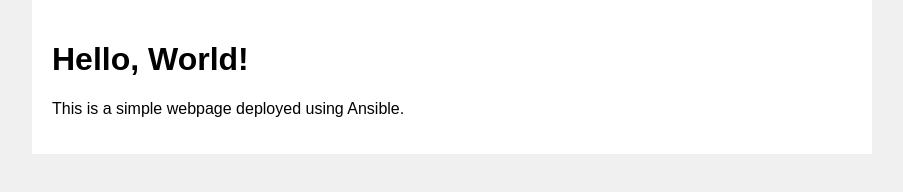
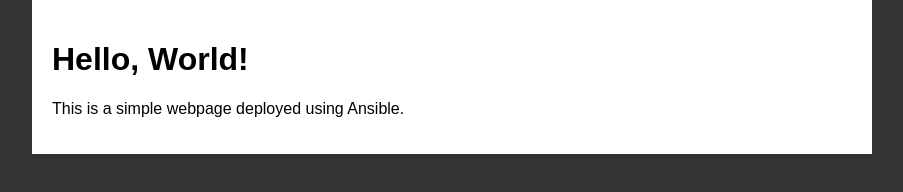
Before and after one commit to Lakshmi-0011/jenkins-ansible, a plain HTML site: page index.html in a window 1280 px wide. Shown: the whole page, without its empty margins (188-1091 px from the left). Drawn offline with Linux system fonts and the light colour scheme.

Commit message:
Update index.html

```diff
--- a/index.html
+++ b/index.html
@@ -7,7 +7,7 @@
     <title>My Website</title>
     <style>
         body {
-            background-color: #f0f0f0; /* Replace with your preferred color code */
+            background-color: #333333; /* Replace with your preferred color code */
             font-family: Arial, sans-serif;
             margin: 0;
             padding: 0;
```
